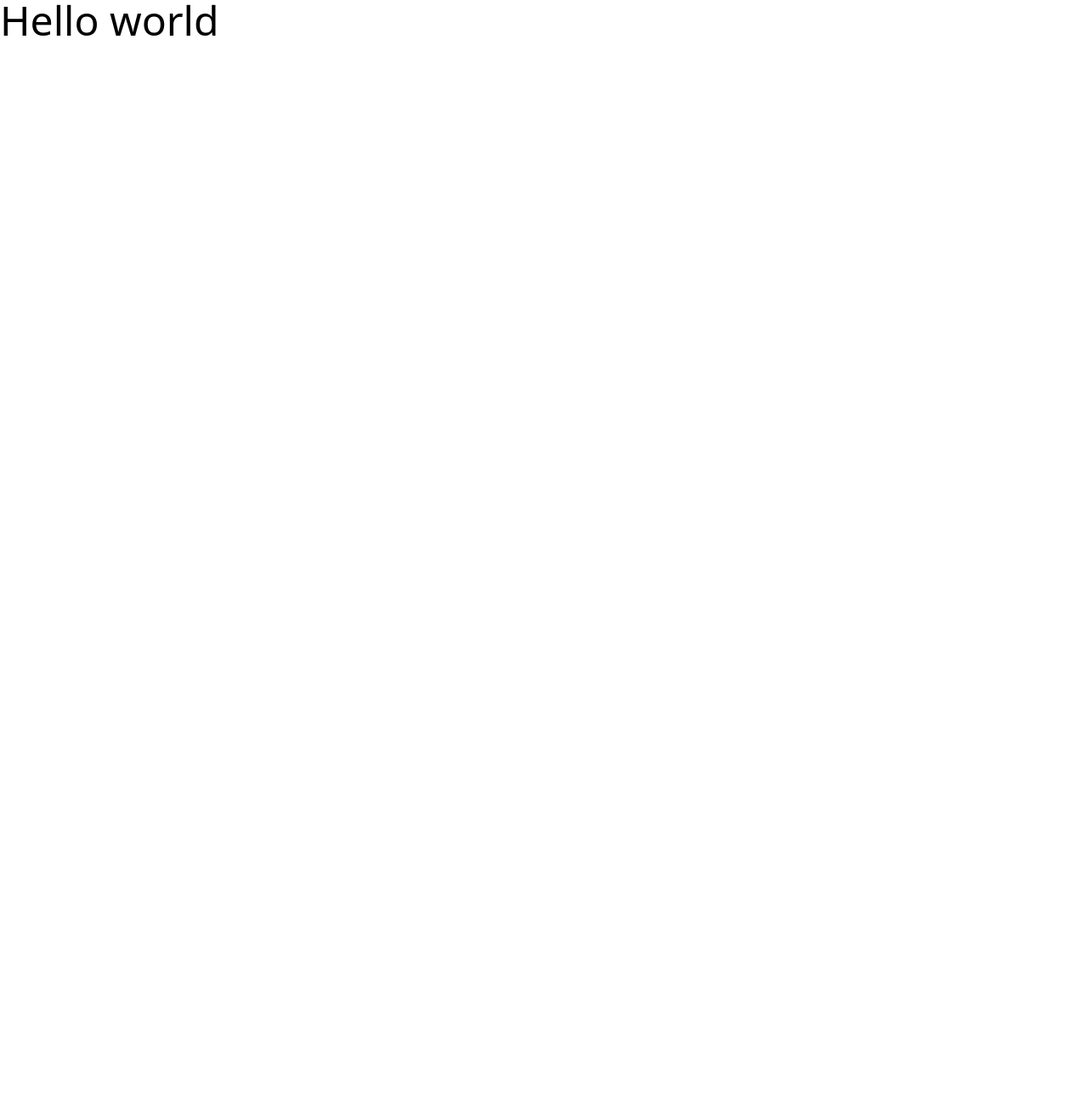
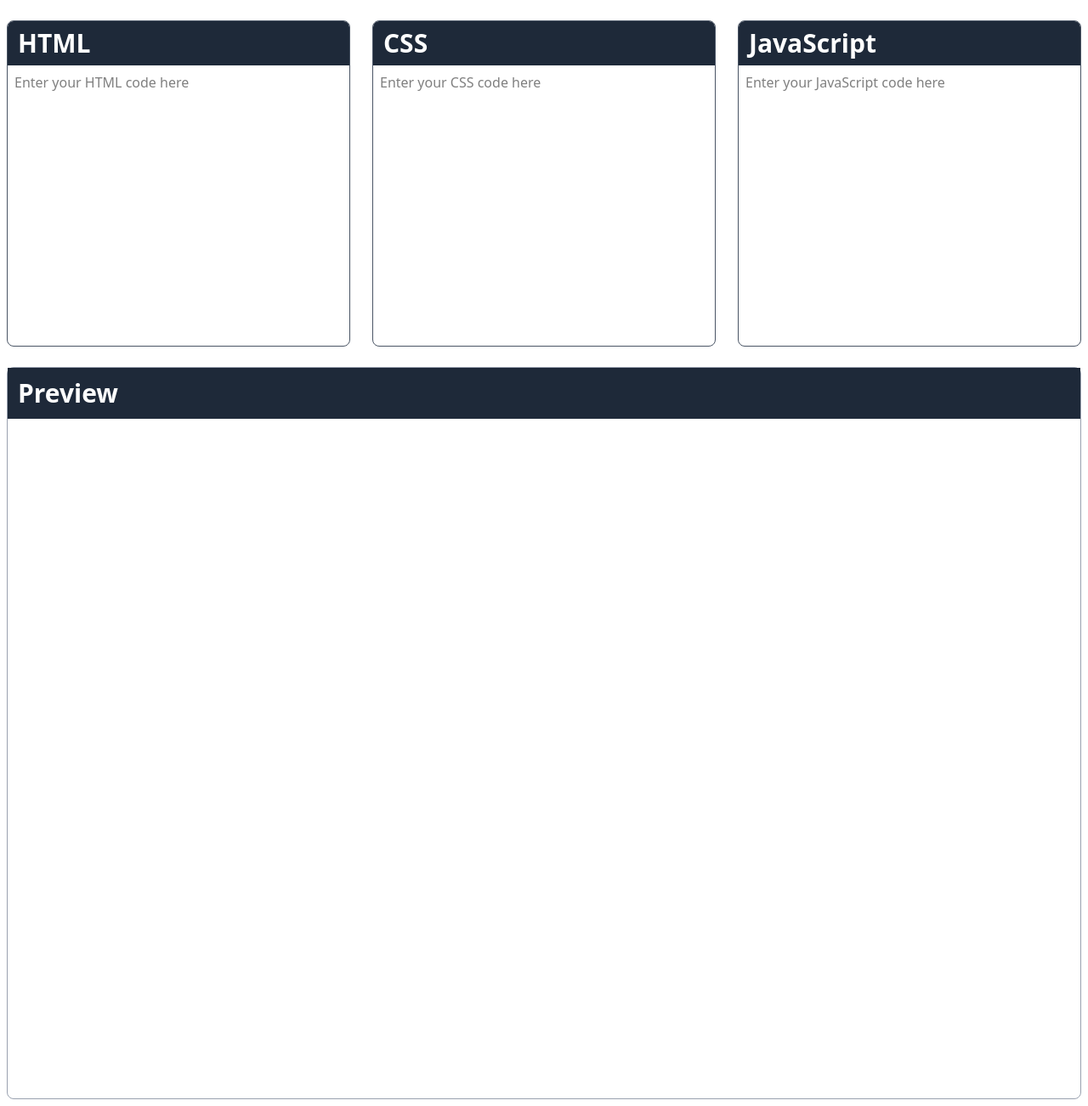
Before and after one commit to himal-13/code-editor, a React (Vite) app: page / in a window 1280 px wide. Shown: the whole page at 85% size. Before the commit the page ends 800 px from the top, so only its background shows below. Built offline with nearby package versions, Linux system fonts and the light colour scheme.

Commit message:
add code editor components for HTML, CSS, and JavaScript with live preview

```diff
--- a/src/App.tsx
+++ b/src/App.tsx
@@ -1,12 +1,8 @@
+import AllCodesEditor from "./components/AllCodesEditor"
 
-import './App.css'
-
-function App() {
-
+const App = () => {
   return (
-    <>
-    <h1 className='text-5xl'>Hello world</h1>
-    </>
+    <AllCodesEditor/>
   )
 }
 
--- /dev/null
+++ b/src/components/AllCodesEditor.tsx
@@ -0,0 +1,23 @@
+import { useState } from "react"
+import CssCode from "./CssCode"
+import HtmlCode from "./HtmlCode"
+import JsCode from "./JsCode"
+import OutPut from "./OutPut"
+
+const AllCodesEditor = () => {
+    const[htmlCode,setHtmlCode] = useState('')
+    const[cssCode,setCssCode] = useState('')
+    const[jsCode,setJsCode] = useState('')
+  return (
+    <>
+    <div className="w-full flex h-[400px] gap-[10px] my-4">
+        <HtmlCode handleHtmlChange={(text)=>setHtmlCode(text)}/>
+        <CssCode handleCssChange={(text)=>setCssCode(text)}/>
+        <JsCode handleJsChange={(text)=>setJsCode(text)} />
+    </div>
+    <OutPut cssCode={cssCode} htmlCode={htmlCode} jsCode={jsCode} />
+    </>
+  )
+}
+
+export default AllCodesEditor
--- /dev/null
+++ b/src/components/CssCode.tsx
@@ -0,0 +1,19 @@
+
+interface CssProps{
+    handleCssChange:(text:string)=>void
+}
+
+const CssCode = ({handleCssChange}:CssProps) => {
+  return (
+    <div className="flex-1 rounded-lg border-[1px] border-gray-600 m-2 flex flex-col overflow-x-hidden">
+        <h3 className="py-2 px-3 text-3xl bg-gray-800 text-white font-bold">CSS</h3>
+        <textarea name="csscode" id="css-code"
+            placeholder="Enter your CSS code here"
+            className="resize-none h-[300px] w-full flex-1 outline-none p-2"
+            onChange={(e)=>handleCssChange(e.target.value)} />
+
+    </div>
+  )
+}
+
+export default CssCode;
--- /dev/null
+++ b/src/components/HtmlCode.tsx
@@ -0,0 +1,20 @@
+
+interface HtmlPrps{
+    handleHtmlChange:(text:string)=>void
+}
+
+const HtmlCode = ({handleHtmlChange}:HtmlPrps) => {
+  return (
+    <div className="flex-1 rounded-lg border-[1px] border-gray-600 m-2 flex flex-col overflow-x-hidden">
+        <h3 className="py-2 px-3 text-3xl bg-gray-800 text-white font-bold">HTML</h3>
+        <textarea name="htmlcode" id="htmlcode-input"
+            placeholder="Enter your HTML code here"
+            className="resize-none h-[300px] w-full flex-1 outline-none p-2"
+            onChange={(e)=>handleHtmlChange(e.target.value)} />
+
+
+    </div>
+  )
+}
+
+export default HtmlCode
--- /dev/null
+++ b/src/components/JsCode.tsx
@@ -0,0 +1,20 @@
+
+interface JsProps{
+    handleJsChange:(text:string)=>void
+}
+
+const JsCode = ({handleJsChange}:JsProps) => {
+  return (
+    <div className="flex-1 rounded-lg border-[1px] border-gray-600 m-2 flex flex-col overflow-x-hidden">
+        <h3 className="py-2 px-3 text-3xl bg-gray-800 text-white font-bold">JavaScript</h3>
+        <textarea name="jscode" id="jscodeinput"
+            placeholder="Enter your JavaScript code here"
+            className="resize-none h-[300px] w-full flex-1 outline-none p-2"
+            onChange={(e)=>handleJsChange(e.target.value)} />
+
+
+    </div>
+  )
+}
+
+export default JsCode
--- /dev/null
+++ b/src/components/OutPut.tsx
@@ -0,0 +1,47 @@
+import { useEffect, useState } from "react"
+
+interface OutPutProps{
+    htmlCode:string,
+    cssCode:string,
+    jsCode:string
+}
+const OutPut = ({htmlCode,cssCode,jsCode}:OutPutProps) => {
+
+    const[srcCode,setSrcCode] = useState('')
+
+    useEffect(()=>{
+
+        const outPut = setTimeout(()=>{
+            setSrcCode(`
+                <html>
+                    <body>${htmlCode}</body>
+                    <style>${cssCode}</style>
+                    <script>${jsCode}</script>
+                </html>
+                    `)
+        },300)
+
+        return ()=>clearTimeout(outPut)
+
+
+    },[htmlCode,cssCode,jsCode])
+
+
+  return (
+    <div className=" m-2 rounded-lg border-[1px] border-gray-400 ">
+        <h3 className="p-3 bg-gray-800 text-white font-bold text-3xl">Preview</h3>
+        <div className="h-screen p-2">
+            <iframe
+            srcDoc={srcCode}
+            title="Preview"
+            sandbox="allow-scripts"
+            className="h-full w-full"
+            />
+
+        </div>
+
+    </div>
+  )
+}
+
+export default OutPut
--- /dev/null
+++ b/src/utils/Html.ts
@@ -0,0 +1,11 @@
+export const intialHtml =`
+<html >
+  <head>
+    <title>html</title>
+  </head>
+  <body>
+    <div class="container"></div>
+  </body>
+</html>
+`
+// export const html
```
